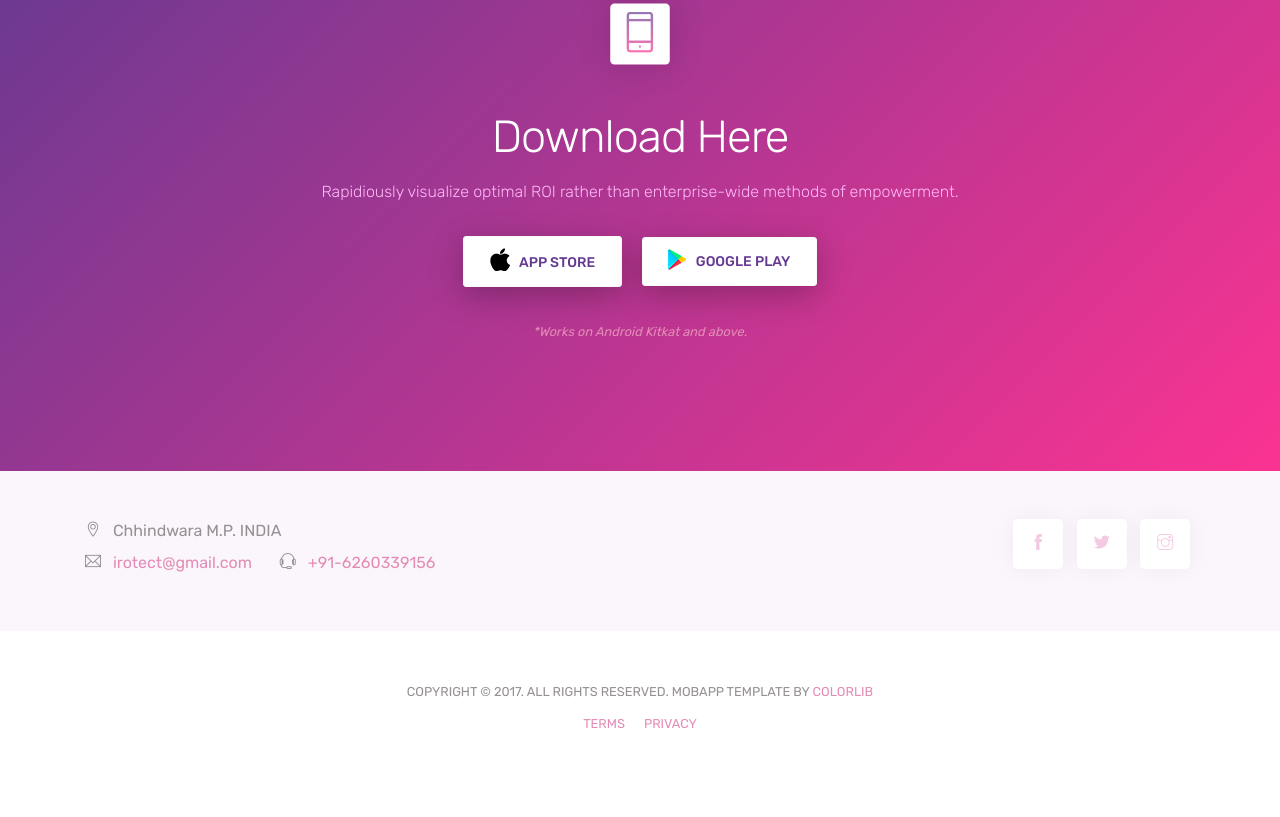
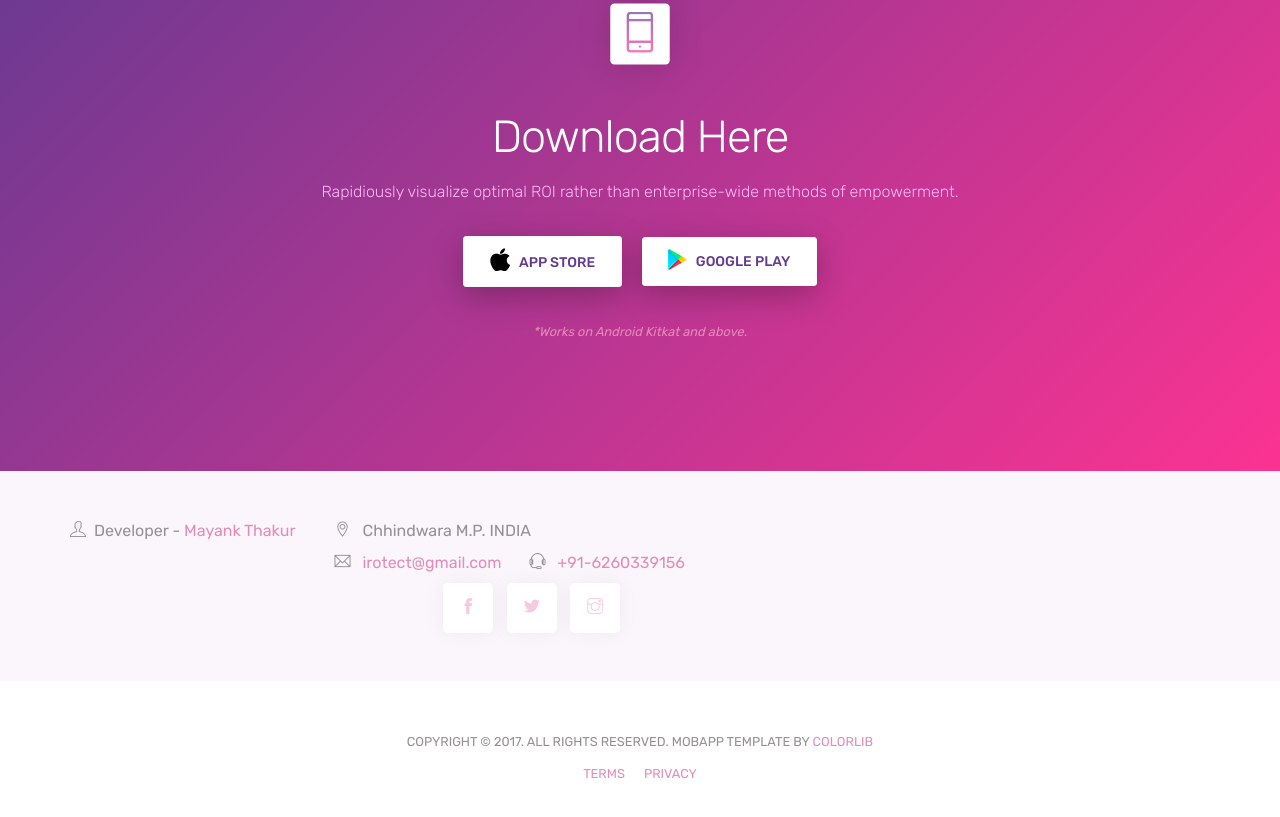
Before and after one commit to irotect/irotect.github.io, a plain HTML site: page home/index.html in a window 1280 px wide. Shown: the part 4325-5142 px from the top of the page. Before the commit the page ends 5108 px from the top, so only its background shows below. Drawn offline with Linux system fonts and the light colour scheme.

Commit message:
only images left

```diff
--- a/home/index.html
+++ b/home/index.html
@@ -1,16 +1,7 @@
 <!doctype html>
 <html lang="en">
-<!--
-
-Page    : index / MobApp
-Version : 1.0
-Author  : Colorlib
-URI     : https://colorlib.com
-
- -->
-
 <head>
-    <title>MobApp - App Landing Page Template</title>
+    <title>iROTECT - Your Personal Detective</title>
     <!-- Required meta tags -->
     <meta charset="utf-8">
     <meta name="viewport" content="width=device-width, initial-scale=1, shrink-to-fit=no">
@@ -475,7 +466,12 @@ URI     : https://colorlib.com
     <div class="light-bg py-5" id="contact">
         <div class="container">
             <div class="row">
-                <div class="col-lg-6 text-center text-lg-left">
+             <div class=" d-block d-sm-inline-block">
+                        <p class="mb-2">
+                            <span class="ti-user mr-2"></span>Developer - <a class="mr-4" href="mailto:mackv210w@gmail.com">Mayank Thakur</a>
+                        </p>
+                    </div>
+             <div class="col-lg-6 text-center text-lg-left">
                     <p class="mb-2"> <span class="ti-location-pin mr-2"></span> Chhindwara M.P. INDIA </p>
                     <div class=" d-block d-sm-inline-block">
                         <p class="mb-2">
```
